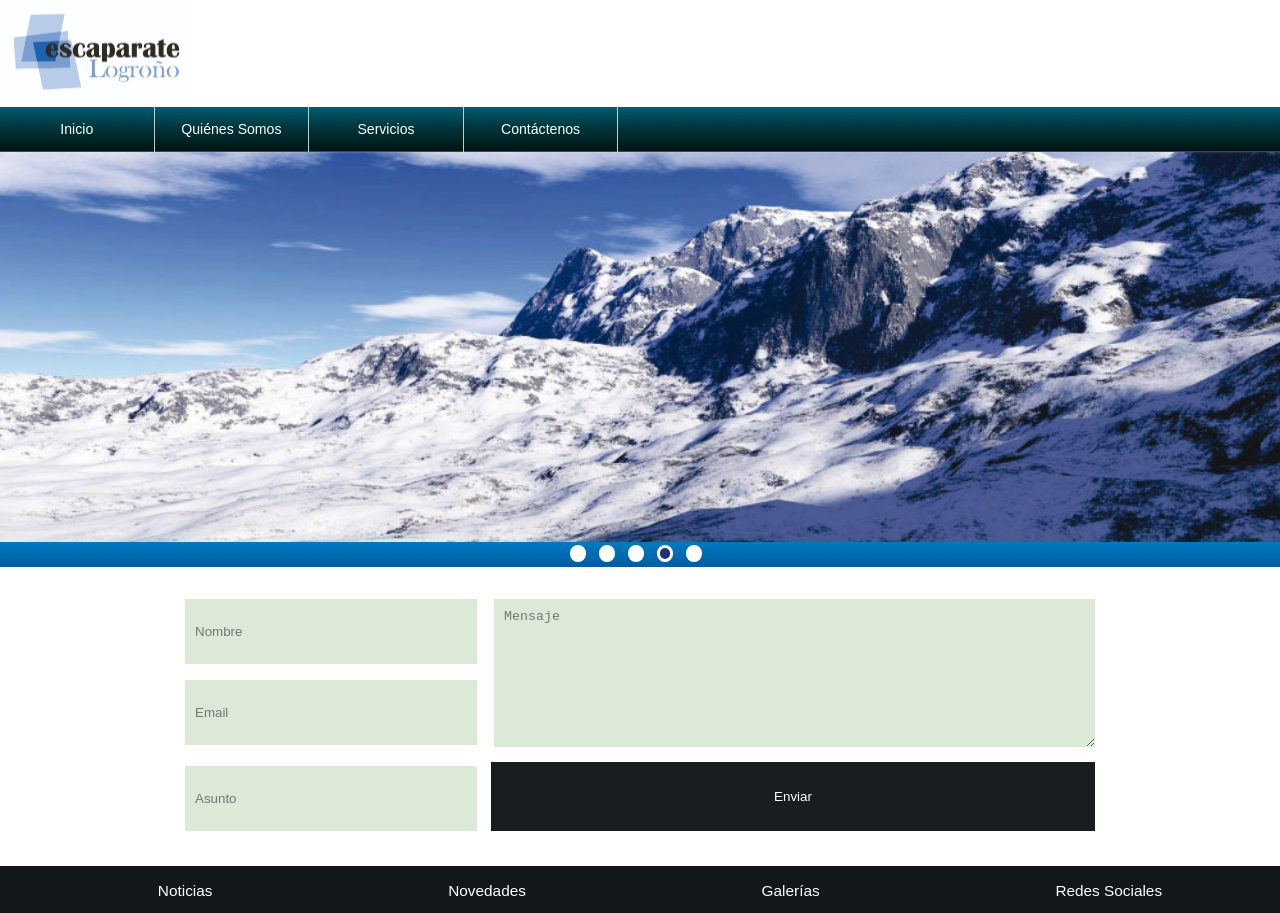
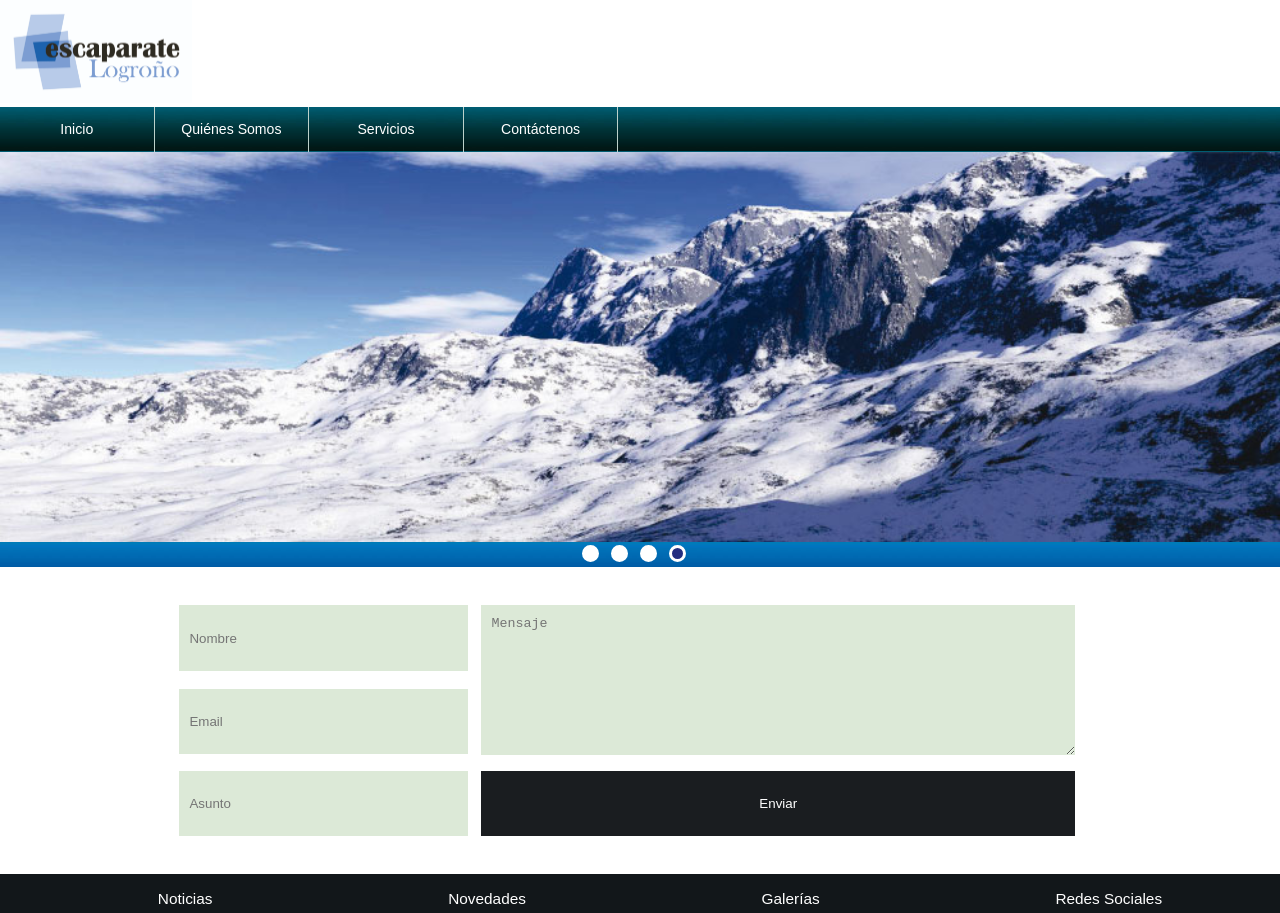
Before and after one commit to Gremis/maquetado_web_designer, a plain HTML site: page contacto.html in a window 1280 px wide. Shown: the top 913 px of the page. Drawn offline with Linux system fonts and the light colour scheme.

Commit message:
more changes

```diff
--- a/contacto.html
+++ b/contacto.html
@@ -43,7 +43,6 @@
                 <li></li>
                 <li></li>
                 <li class="bslide"></li>
-                <li></li>
             </ul>
         </div>
 
--- a/css/style.css
+++ b/css/style.css
@@ -56,7 +56,7 @@ nav ul li{
       list-style: none;
       float: left;
       position: relative;
-	  left: 44vw;
+	  left: 45vw;
 	  width: 0.8vw;
 	  height: 0.8vw;
 	  border-radius: 100vw;
@@ -282,71 +282,68 @@ section#servicios #cajaServicios ul#visor li p{
 /*--SECTION CONTACTENOS--*/
 
 section#contactenos{
-	position:relative;
-	margin:auto;
-	width:1000px;
-	height:299px;
+	margin: 1vw 1vw 5vw;
 	background:white;
 }
 
 section#contactenos form{
-	position:relative;
-	margin:auto;
-	top:32px;
-	width:910px;
-	height:232px;
+	position: relative;
+	margin: 0vw 13vw;
+	top: 2vw;
+	width: 70vw;
+	height: 18vw;
 	background:white;
 }
 
 section#contactenos form input#nombre{
-	position:absolute;
-	padding:10px;
-	width:272px;
-	height:45px;
-	background:#dce9d7;
-	border:0;
+	position: absolute;
+	padding: 0.8vw;
+	width: 21vw;
+	height: 3.5vw;
+	background: #dce9d7;
+	border: 0;
 }
 
 section#contactenos form input#email{
-	position:absolute;
-	top:81px;
-	padding:10px;
-	width:272px;
-	height:45px;
-	background:#dce9d7;
-	border:0;
+	position: absolute;
+	top: 6.5vw;
+	padding: 0.8vw;
+	width: 21vw;
+	height: 3.5vw;
+	background: #dce9d7;
+	border: 0;
 }
 
 section#contactenos form input#asunto{
 	position:absolute;
 	bottom:0px;
-	padding:10px;
-	width:272px;
-	height:45px;
+	padding: 0.8vw;
+	width: 21vw;
+	height: 3.5vw;
 	background:#dce9d7;
 	border:0;
 }
 
 section#contactenos form #mensaje{
-	position:absolute;
-	right:0px;
-	padding:10px;
-	width:581px;
-	height:128px;
-	background:#dce9d7;
-	border:0;
+	position: absolute;
+	right: 0px;
+	padding: 0.8vw;
+	width: 44.8vw;
+	height: 10.1vw;
+	background: #dce9d7;
+	border: 0;
 }
 
 section#contactenos form input#enviar{
-	position:absolute;
-	bottom:0px;
-	right:0;
-	padding:10px;
-	width:604px;
-	height:69px;
-	background:#1a1d20;
-	border:0;
-	color:white;
+	position: absolute;
+	bottom: 0px;
+	right: 0;
+	padding: 0.8vw;
+	width: 46.4vw;
+	height: 5.1vw;
+	background: #1a1d20;
+	border: 0;
+	color: white;
 }
 
 
```
Also changed, not shown: historia.html (+0 -1 lines), index.html (+0 -1 lines), servicios.html (+0 -1 lines). Lines whose indentation alone changed are shown as unchanged.
